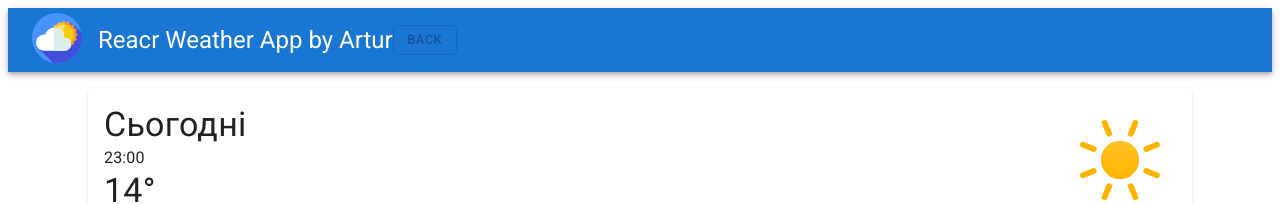
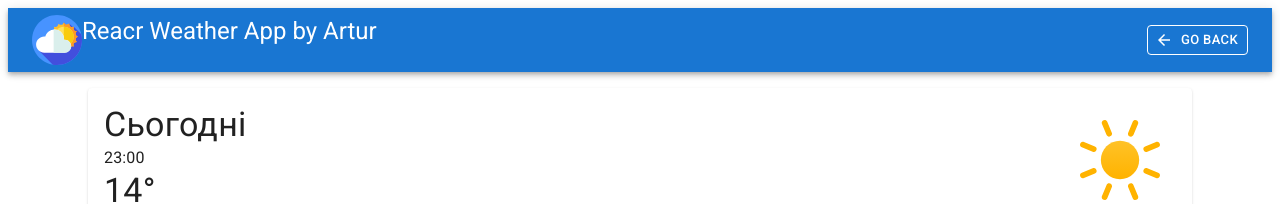
Before and after one commit to ArturDemich/weather-react-app, a React (Create React App) app: page /info-city-weather in a window 1280 px wide. Shown: the top 204 px of the page. Built offline with nearby package versions, Linux system fonts and the light colour scheme; no server answers.

Commit message:
added button goBack

```diff
--- a/src/components/Header.tsx
+++ b/src/components/Header.tsx
@@ -6,26 +6,48 @@ import {
     Toolbar,
     Typography,
 } from '@mui/material'
+import ArrowBackOutlinedIcon from '@mui/icons-material/ArrowBackOutlined'
 import React from 'react'
+import { useNavigate } from 'react-router-dom'
 import { GlobalSvgSelector } from '../assets/GlobalSvgSelector'
 
 interface Props {}
 
 export const Header = (props: Props) => {
+    const navigate = useNavigate()
+
+    const goBack = () => navigate(-1)
     return (
         <AppBar position="static">
-            <Toolbar>
+            <Toolbar
+                sx={{
+                    display: 'flex',
+                    justifyContent: 'space-between',
+                }}
+            >
                 <Box
                     sx={{
-                        mr: '1rem',
+                        display: 'inline-flex',
                     }}
                 >
                     <GlobalSvgSelector id="header-logo" />
+                    <Box component="span" sx={{ mr: '1rem' }}>
+                        <Typography variant="h5">
+                            Reacr Weather App by Artur
+                        </Typography>
+                    </Box>
                 </Box>
-                <Typography variant="h5">Reacr Weather App by Artur</Typography>
-                <Button disabled={true} variant="outlined" size="small">
-                    Back
-                </Button>
+                <Box>
+                    <Button
+                        startIcon={<ArrowBackOutlinedIcon />}
+                        variant="outlined"
+                        size="small"
+                        color="inherit"
+                        onClick={goBack}
+                    >
+                        Go Back
+                    </Button>
+                </Box>
             </Toolbar>
         </AppBar>
     )
--- a/src/components/WeatherCard.tsx
+++ b/src/components/WeatherCard.tsx
@@ -25,6 +25,7 @@ interface Props {
 const WeatherCard = ({ weather }: Props) => {
     const [date, setDate] = useState(Date())
     const dispatch = useCustomDispatch()
+    // console.log(weather)
 
     function removeCard(id: number) {
         dispatch(removeWeatherCard({ id }))
@@ -32,6 +33,7 @@ const WeatherCard = ({ weather }: Props) => {
 
     function updateCard() {
         dispatch(fetchCurrentWeather(weather.name))
+        setDate(Date())
     }
     return (
         <Grid item xs={12} md={4}>
@@ -41,7 +43,7 @@ const WeatherCard = ({ weather }: Props) => {
                 }}
             >
                 <CardActionArea>
-                    <Link to="/info-city-weather">
+                    <Link to="/info-city-weather" state={weather}>
                         <Box
                             sx={{
                                 m: '1rem',
--- a/src/components/chartBar.tsx
+++ /dev/null
@@ -1,49 +0,0 @@
-import React from 'react'
-import { Animation } from '@devexpress/dx-react-chart'
-import {
-    ArgumentAxis,
-    BarSeries,
-    Chart,
-    Title,
-    ValueAxis,
-} from '@devexpress/dx-react-chart-material-ui'
-import { Paper } from '@mui/material'
-
-interface IDataItem {
-    year: string
-    population: number
-}
-
-const example: IDataItem[] = [
-    { year: '1950', population: 2.525 },
-    { year: '1960', population: 3.018 },
-    { year: '1970', population: 3.682 },
-    { year: '1980', population: 4.44 },
-    { year: '1990', population: 5.31 },
-    { year: '2000', population: 6.127 },
-    { year: '2010', population: 6.93 },
-]
-
-type Props = {}
-
-function ChartBar(props: Props) {
-    return (
-        <Paper>
-            <Chart data={example}>
-                <ArgumentAxis />
-                <ValueAxis
-                    scaleName="sale"
-                    showGrid={false}
-                    showLine={true}
-                    showTicks={true}
-                />
-
-                <BarSeries valueField="population" argumentField="year" />
-                <Title />
-                <Animation />
-            </Chart>
-        </Paper>
-    )
-}
-
-export default ChartBar
--- a/src/pages/InfoCityWeather.tsx
+++ b/src/pages/InfoCityWeather.tsx
@@ -12,7 +12,6 @@ import {
 } from '@mui/material'
 import React from 'react'
 import { GlobalSvgSelector } from '../assets/GlobalSvgSelector'
-import ChartBar from '../components/chartBar'
 
 interface Props {}
 
@@ -44,7 +43,6 @@ export const InfoCityWeather = (props: Props) => {
                     </Box>
                 </CardContent>
                 <Divider />
-                <ChartBar />
 
                 <CardActions
                     sx={{
```
Also changed, not shown: package.json (+3 -4 lines), src/localStorage/types.ts (+9 -1 lines), 1 other file (tests, documents, lock files or other folders).
